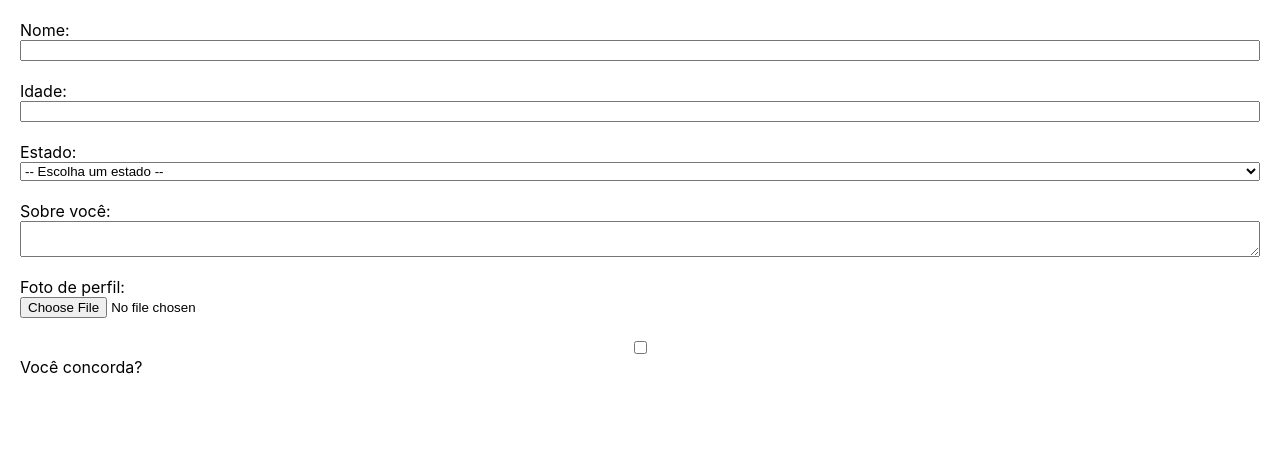
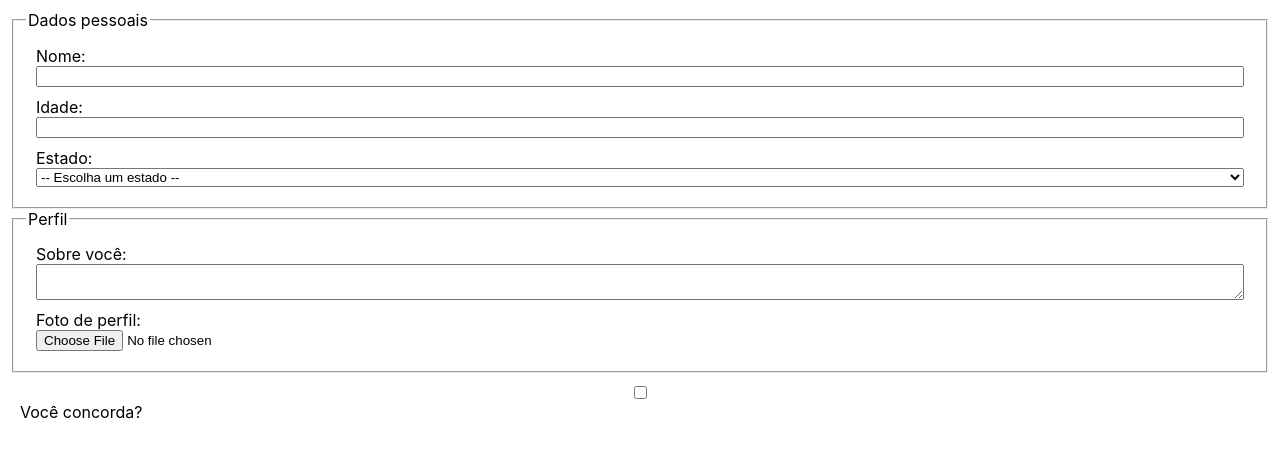
Before and after one commit to julianesilvac75/exercicios-trybe, a React (Create React App) app in the folder front-end/bloco-11-componentes-com-estado-eventos-e-formularios-com-react/dia-2-formularios-no-react/fixacao-formularios/: page / in a window 1280 px wide. Shown: the top 458 px of the page. Built offline with nearby package versions, Linux system fonts and the light colour scheme.

Commit message:
feat: exercicio de fixacao 6 concluido

```diff
--- a/front-end/bloco-11-componentes-com-estado-eventos-e-formularios-com-react/dia-2-formularios-no-react/fixacao-formularios/src/Form.js
+++ b/front-end/bloco-11-componentes-com-estado-eventos-e-formularios-com-react/dia-2-formularios-no-react/fixacao-formularios/src/Form.js
@@ -30,6 +30,8 @@ class Form extends Component {
     return (
         <form>
 
+            <fieldset>
+                <legend>Dados pessoais</legend>
                 <label>
                     Nome:
                     <input
@@ -60,7 +62,7 @@ class Form extends Component {
                         onChange={this.handleChange}
                         required
                     >
-            <option value="" selected disabled>-- Escolha um estado --</option>
+                        <option value="" defaultValue disabled>-- Escolha um estado --</option>
                         <option>Paraná</option>
                         <option>Rio de Janeiro</option>
                         <option>São Paulo</option>
@@ -68,7 +70,10 @@ class Form extends Component {
                         <option>Pará</option>
                     </select>
                 </label>
+            </fieldset>
 
+            <fieldset>
+                <legend>Perfil</legend>
                 <label>
                     Sobre você:
                     <textarea
@@ -83,6 +88,7 @@ class Form extends Component {
                     Foto de perfil:
                     <input type="file" />
                     </label>
+            </fieldset>
 
             <label>
                 <input
```
Lines whose indentation alone changed are shown as unchanged.
